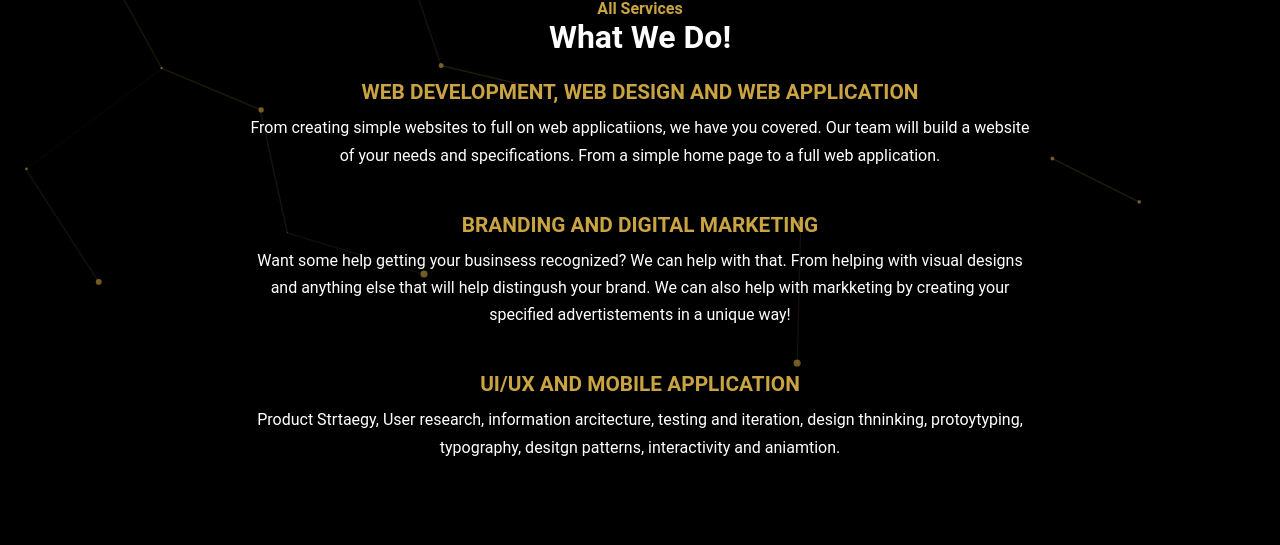
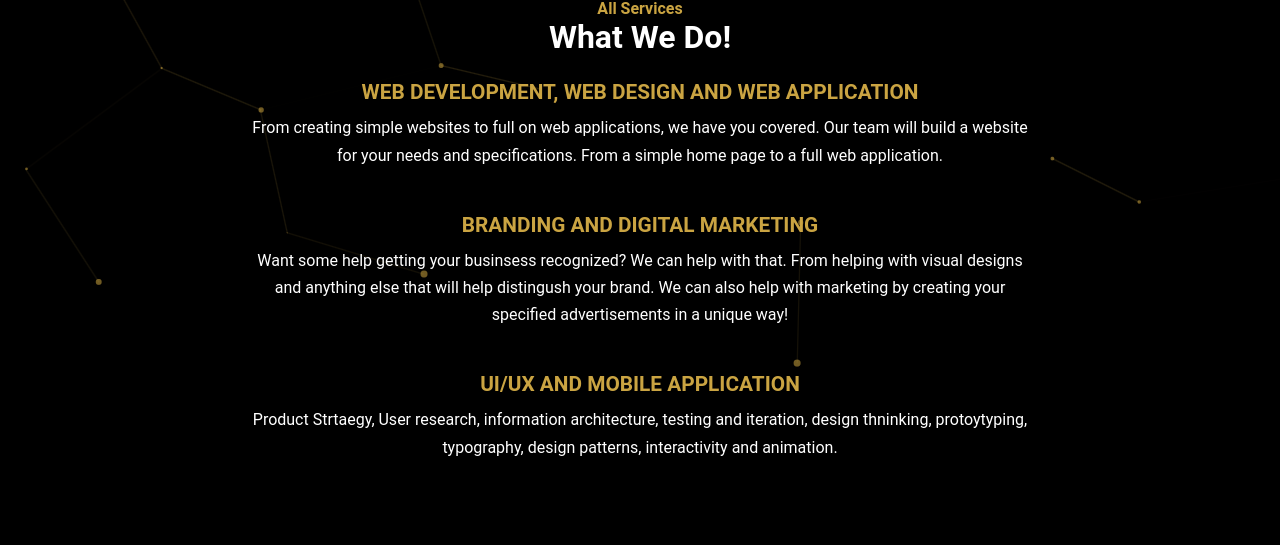
Before and after one commit to rubanasyeda/TicketingSystem, a Flask app: page / in a window 1280 px wide. Shown: the part 1924-2469 px from the top of the page. Run offline with Flask 3, Linux system fonts and the light colour scheme; some web fonts are replaced.

Commit message:
Fixed additional typos to existing files

```diff
--- a/main.py
+++ b/main.py
@@ -1,6 +1,6 @@
 #From this file is where our webserver will run
 from website import create_app, db
-from website.models import User, CusomterTickerInformation
+from website.models import User, CustomerTicketInformation
 from flask_admin import Admin, AdminIndexView
 from flask_admin.contrib.sqla import ModelView
 from flask_login import current_user
@@ -29,7 +29,7 @@ app.config['FLASK_ADMIN_SWATCH'] = 'cerulean'
 
 admin = Admin(app, index_view=MyAdminIndexView())
 admin.add_view(MyModelView(User, db.session))
-admin.add_view(MyModelView(CusomterTickerInformation, db.session))
+admin.add_view(MyModelView(CustomerTicketInformation, db.session))
 
 if (__name__) == '__main__':
     app.run(debug=True)
--- a/website/__init__.py
+++ b/website/__init__.py
@@ -28,7 +28,7 @@ def create_app():
      app.register_blueprint(auth, url_prefix='/')
 
 
-     from .models import CusomterTickerInformation,statusEnum,priorityOrder
+     from .models import CustomerTicketInformation,statusEnum,priorityOrder
 
      @login_manager.user_loader
      def load_user(user_id):
--- a/website/models.py
+++ b/website/models.py
@@ -26,7 +26,7 @@ class priorityOrder(EnumBase):
     LOWPRIORITY = "lowpriority"
     NONE = "none"
 
-class CusomterTickerInformation(db.Model):
+class CustomerTicketInformation(db.Model):
     id = db.Column(db.Integer,primary_key=True)
     subject = db.Column(db.String(150))
     firstName = db.Column(db.String(150))
--- a/website/static/dashboard.js
+++ b/website/static/dashboard.js
@@ -159,7 +159,11 @@ document.getElementById('lowPriorityTickets').addEventListener('click', async fu
     displayTickets(ticketData, "lowpriority");
 });
 
-
+///////Will change////
 function getTicketPageLink(ticketId) {
     return `/ticketDetails/${ticketId}`;
 }
+///to this
+// function getTicketPageLink(ticketId) {
+//     return `adminComments?ticketId=${ticketId}`;
+// }
--- a/website/templates/landing.html
+++ b/website/templates/landing.html
@@ -89,8 +89,8 @@
         <div class="service-cont">
             <div class="s-box">
                 <h3>WEB DEVELOPMENT, WEB DESIGN AND WEB APPLICATION</h3>
-                <p> From creating simple websites to full on web applicatiions, we have you covered.
-                    Our team will build a website of your needs and specifications. From a simple
+                <p> From creating simple websites to full on web applications, we have you covered.
+                    Our team will build a website for your needs and specifications. From a simple
                     home page to a full web application.
                 </p>
             </div>
@@ -98,16 +98,16 @@
                 <h3>BRANDING AND DIGITAL MARKETING</h3>
                 <p>Want some help getting your businsess recognized? We can help
                     with that. From helping with visual designs and anything else
-                    that will help distingush your brand. We can also help with markketing by
-                    creating your specified advertistements in a unique way!
+                    that will help distingush your brand. We can also help with marketing by
+                    creating your specified advertisements in a unique way!
 
                 </p>
             </div>
             <div class="s-box">
                 <h3>UI/UX AND MOBILE APPLICATION</h3>
-                <p>Product Strtaegy, User research, information arcitecture, testing
-                    and iteration, design thninking, protoytyping, typography, desitgn patterns,
-                    interactivity and aniamtion.
+                <p>Product Strtaegy, User research, information architecture, testing
+                    and iteration, design thninking, protoytyping, typography, design patterns,
+                    interactivity and animation.
                 </p>
             </div>
         </div>
--- a/website/views.py
+++ b/website/views.py
@@ -3,8 +3,9 @@
 from flask import Blueprint,render_template,request,redirect,url_for,jsonify
 from datetime import datetime
 from . import db
-from .models import CusomterTickerInformation,sendEmail,User
+from .models import CustomerTicketInformation,sendEmail,User
 from .models import statusEnum,priorityOrder
+from flask_login import login_required
 
 views = Blueprint('views', __name__)
 
@@ -32,7 +33,7 @@ def createTicket():
         customerNumber = request.form.get('customer_phone')
         problemDescription = request.form.get('description')
 
-        customerInfo = CusomterTickerInformation(subject=subject,firstName=customerFirstName,lastName=customerLastName,
+        customerInfo = CustomerTicketInformation(subject=subject,firstName=customerFirstName,lastName=customerLastName,
                                                  email=customerEmail,businessName=businessName,phoneNumber=customerNumber,
                                                  description=problemDescription)
         db.session.add(customerInfo)
@@ -46,7 +47,7 @@ def createTicket():
 
 @views.route("/getAllTickets")
 def getAllTickets():
-    ticketDetails = CusomterTickerInformation.query.all()
+    ticketDetails = CustomerTicketInformation.query.all()
     tickets = [{'id': ticket.id , 'subject':ticket.subject,'name':ticket.firstName, 'email':ticket.email,"phoneNumber":ticket.phoneNumber,
                 "businessName":ticket.businessName,'date':ticket.date,"status":ticket.status.value,"priority":ticket.priority.value,
                 'description':ticket.description} for ticket in ticketDetails]
@@ -79,7 +80,7 @@ def deleteUser(employee_id):
 #route created for resolveTicket
 @views.route("/resolveTicket/<int:ticket_id>",methods=['POST'])
 def resolveTicket(ticket_id):
-    ticket = CusomterTickerInformation.query.get(ticket_id)
+    ticket = CustomerTicketInformation.query.get(ticket_id)
     if ticket is None:
         return "Ticket not found", 404
     ticket.status = statusEnum.RESOLVED
@@ -90,7 +91,7 @@ def resolveTicket(ticket_id):
 #added routes for unresolve Ticket
 @views.route("/unresolveTicket/<int:ticket_id>",methods=['POST'])
 def unresolveTicket(ticket_id):
-    ticket = CusomterTickerInformation.query.get(ticket_id)
+    ticket = CustomerTicketInformation.query.get(ticket_id)
     if ticket is None:
         return "Ticket not found", 404
     ticket.status = statusEnum.UNRESOLVED
@@ -100,7 +101,7 @@ def unresolveTicket(ticket_id):
 #added routes for highPriority Ticket
 @views.route("/highPriorityTicket/<int:ticket_id>",methods=['POST'])
 def highPriorityTicket(ticket_id):
-    ticket = CusomterTickerInformation.query.get(ticket_id)
+    ticket = CustomerTicketInformation.query.get(ticket_id)
     if ticket is None:
         return "Ticket not found", 404
     ticket.priority = priorityOrder.HIGHPRIORITY
@@ -110,7 +111,7 @@ def highPriorityTicket(ticket_id):
 #added routes for lowPriority Ticket
 @views.route("/lowPriorityTicket/<int:ticket_id>",methods=['POST'])
 def lowPriorityTicket(ticket_id):
-    ticket = CusomterTickerInformation.query.get(ticket_id)
+    ticket = CustomerTicketInformation.query.get(ticket_id)
     if ticket is None:
         return "Ticket not found", 404
     ticket.priority = priorityOrder.LOWPRIORITY
@@ -121,7 +122,7 @@ def lowPriorityTicket(ticket_id):
 
 @views.route('/customerComment/<int:ticket_id>',methods=['GET'])
 def customerComments(ticket_id):
-    ticket = CusomterTickerInformation.query.get(ticket_id)
+    ticket = CustomerTicketInformation.query.get(ticket_id)
     if ticket is None:
         return "Ticket not found",404
     return jsonify(ticket)
```
Also changed, not shown: instance/database.db.
